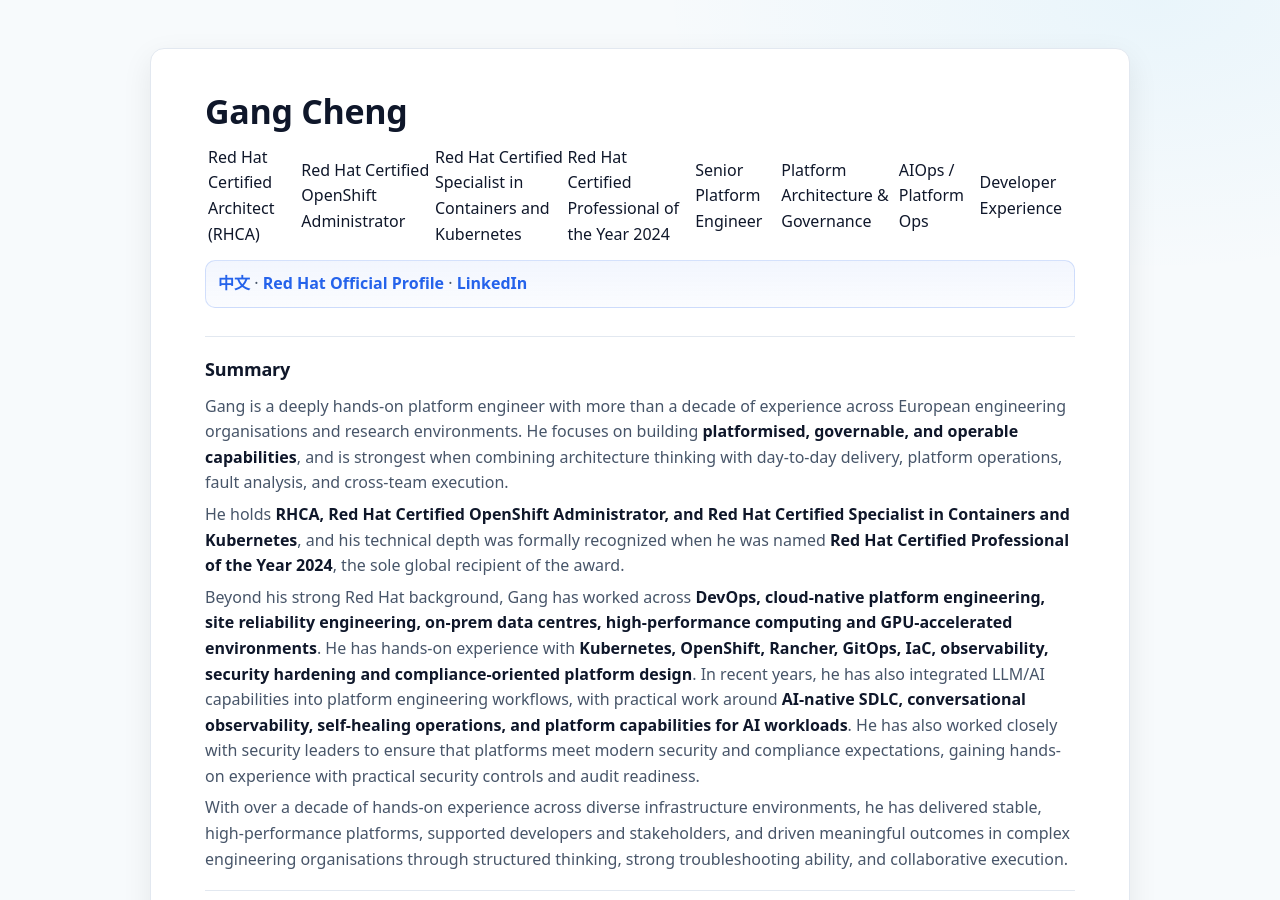
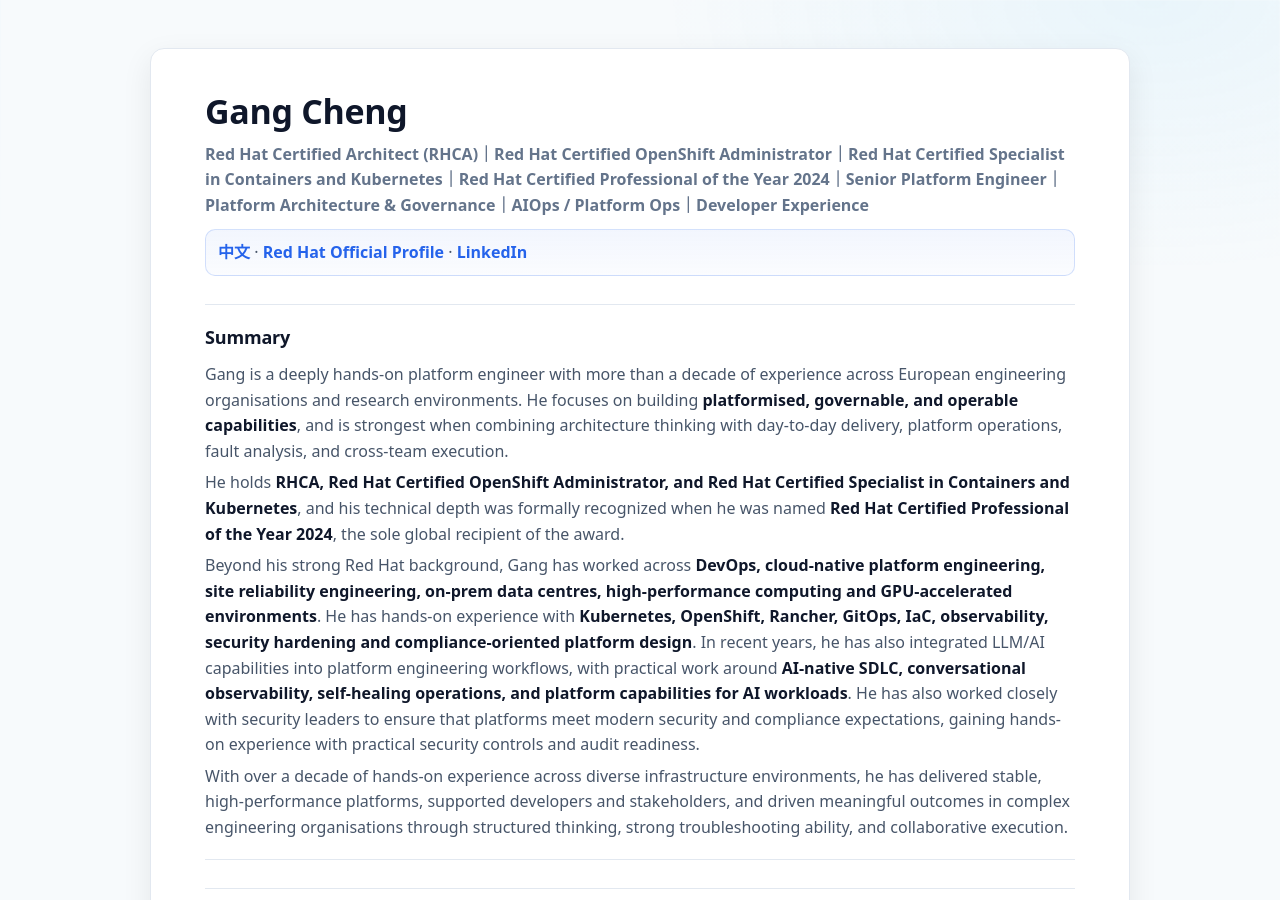
Before and after one commit to gcccheng/wugui-pages, a Jekyll site: the page built from cvenglish.md, in a window 1280 px wide and 900 px high. Built offline with Jekyll 4.4.1, drawn with Linux system fonts in a browser that asks for light colours.

Commit message:
Adjust CV header styling

```diff
--- a/cvenglish.md
+++ b/cvenglish.md
@@ -4,7 +4,7 @@ title: Gang Cheng's CV
 ---
 # Gang Cheng
 
-Red Hat Certified Architect (RHCA) | Red Hat Certified OpenShift Administrator | Red Hat Certified Specialist in Containers and Kubernetes | Red Hat Certified Professional of the Year 2024 | Senior Platform Engineer | Platform Architecture & Governance | AIOps / Platform Ops | Developer Experience
+Red Hat Certified Architect (RHCA)｜Red Hat Certified OpenShift Administrator｜Red Hat Certified Specialist in Containers and Kubernetes｜Red Hat Certified Professional of the Year 2024｜Senior Platform Engineer｜Platform Architecture & Governance｜AIOps / Platform Ops｜Developer Experience
 
 <div id="webaddress">
 <a href="index.html">中文</a> ·
```
